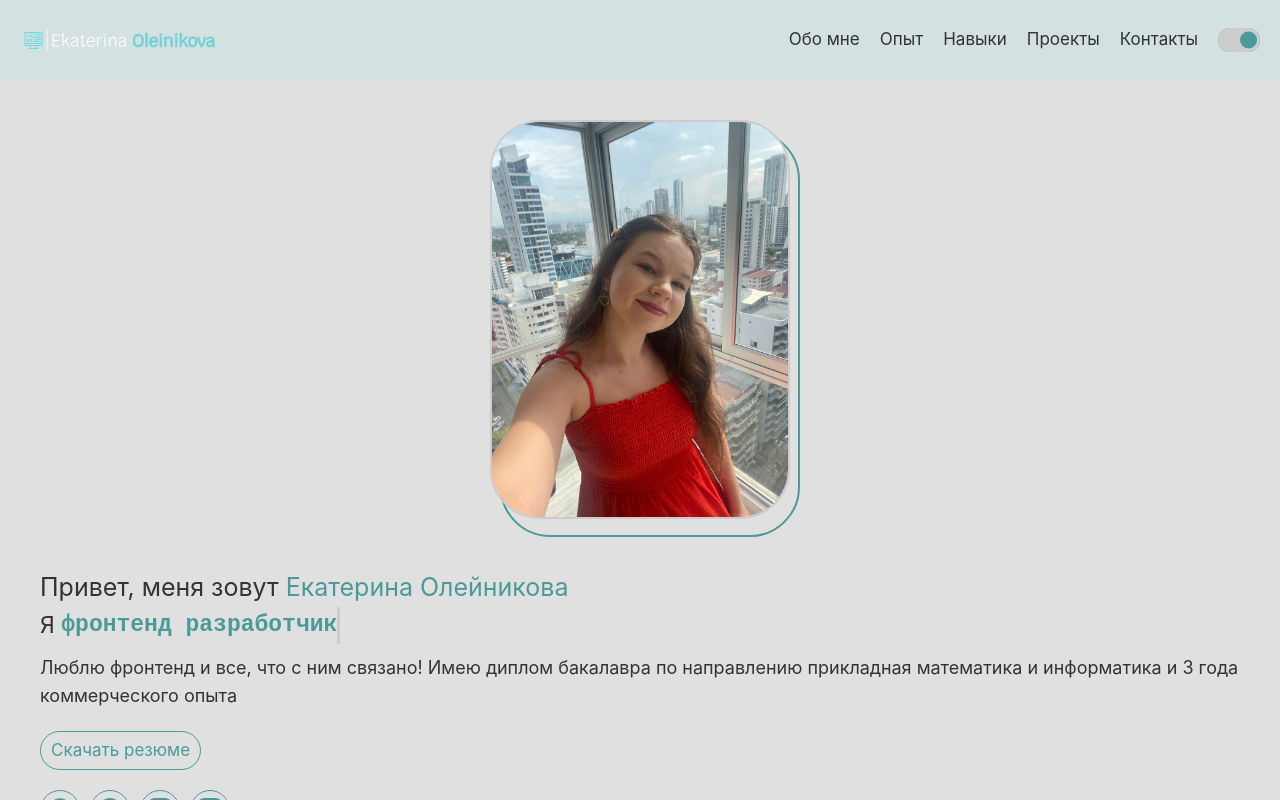
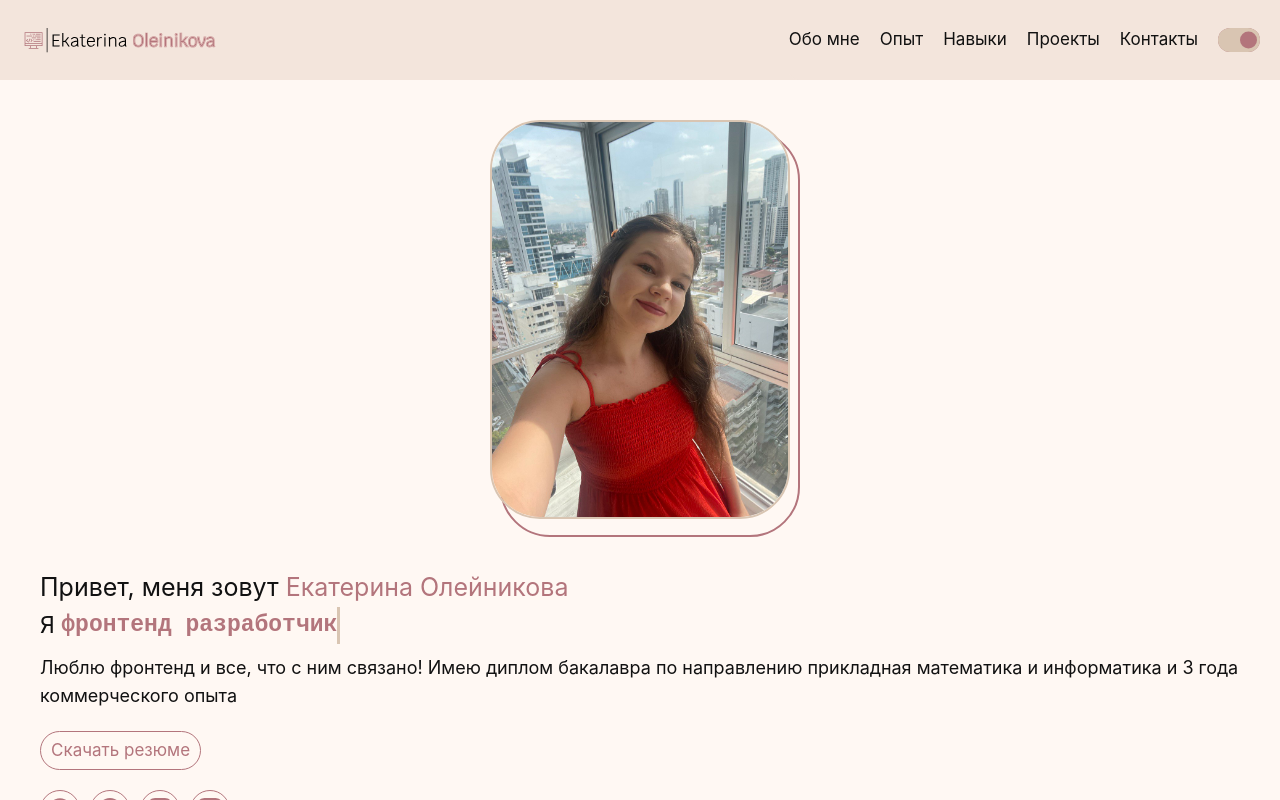
Before and after one commit to Kawin-xxx/Portfolio, a Vue app: page / in a window 1280 px wide. Both pictures are taken after a click on the label 1239 px from the left and 40 px from the top of the page. Shown: the top 800 px of the page. Built offline with nearby package versions, Linux system fonts and the light colour scheme.

Commit message:
fix: change light theme

```diff
--- a/src/assets/base.scss
+++ b/src/assets/base.scss
@@ -18,13 +18,13 @@
 }
 
 [color-theme= 'light'] {
-  --color-background: #e0e0e0;
-  --color-background-dark: #d3e1e1;
-  --color-accent: #4b9a9a;
-  --color-accent-dark: #c7d4d4;
-  --color-text: #333333;
+  --color-background: #FFF8F3;
+  --color-background-dark: #f3e5dc;
+  --color-accent: #b3757c;
+  --color-accent-dark: #e4d5db;
+  --color-text: #111111;
   --color-dark-text: #111111;
-  --color-border: #cccccc;
+  --color-border: #d9c5b2;
 }
 
 *,
--- a/src/components/ContactsForm.vue
+++ b/src/components/ContactsForm.vue
@@ -123,7 +123,7 @@ export default {
         <span class="form__message">{{ status }}</span>
 
         <div class="form__buttons-wrapper">
-            <button type="submit" class="form__button">
+            <button type="submit" class="form__button form__button--accent">
                 Отправить
             </button>
 
@@ -196,7 +196,7 @@ export default {
 
     &:hover,
     &:focus {
-        background-color: var(--color-dark-text);
+        background-color: var(--color-background-dark);
     }
 
     @media (min-width: $desktop-width) {
@@ -235,9 +235,7 @@ export default {
     cursor: pointer;
 
     &:hover {
-        color: var(--color-dark-text);
-        background-color: var(--color-accent);
-        box-shadow: 0 0 20px var(--color-accent);
+        box-shadow: 0 0 10px var(--color-accent);
     }
 
     &:active {
@@ -245,6 +243,11 @@ export default {
         background-color: var(--color-accent);
         color: var(--color-dark-text);
         opacity: 0.6;
+    }
+
+    &--accent {
+        background-color: var(--color-accent);
+        color: var(--color-dark-text);
     }
 }
 
--- a/src/components/MainHeader.vue
+++ b/src/components/MainHeader.vue
@@ -45,8 +45,11 @@ export default {
         <div class="header__container container">
             <div class="header__logo-wrapper logo">
                 <a class="logo__link" href="#">
-                    <svg aria-label="Логотип." width="200px" height="25px">
-                        <use xlink:href="#icon-logo" fill="white"/>
+                    <svg aria-label="Логотип." width="200px" height="25px" v-if="isDarkTheme">
+                        <use xlink:href="#icon-logo-dark" fill="white"/>
+                    </svg>
+                    <svg aria-label="Логотип." width="200px" height="25px" v-if="!isDarkTheme">
+                        <use xlink:href="#icon-logo-light" fill="white"/>
                     </svg>
                 </a>
             </div>
@@ -147,6 +150,7 @@ export default {
         padding: 0;
         height: 100%;
         min-height: 80px;
+        border-left: 0;
     }
 
     @media (min-width: $desktop-width) {
```
Also changed, not shown: src/assets/img/icons/logo-dark.svg (renamed from src/assets/img/icons/logo.svg), src/assets/img/icons/logo-light.svg (added).
